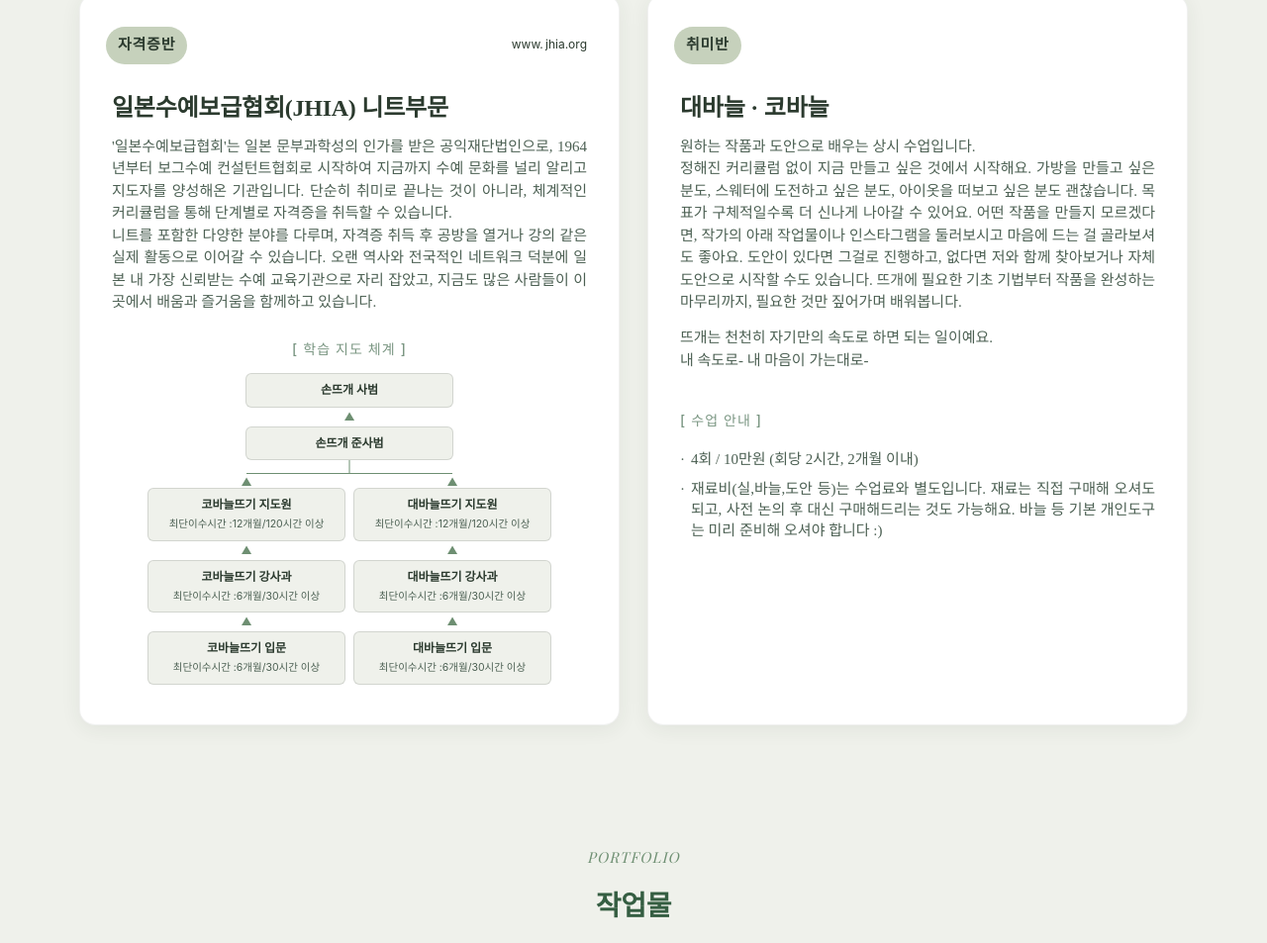
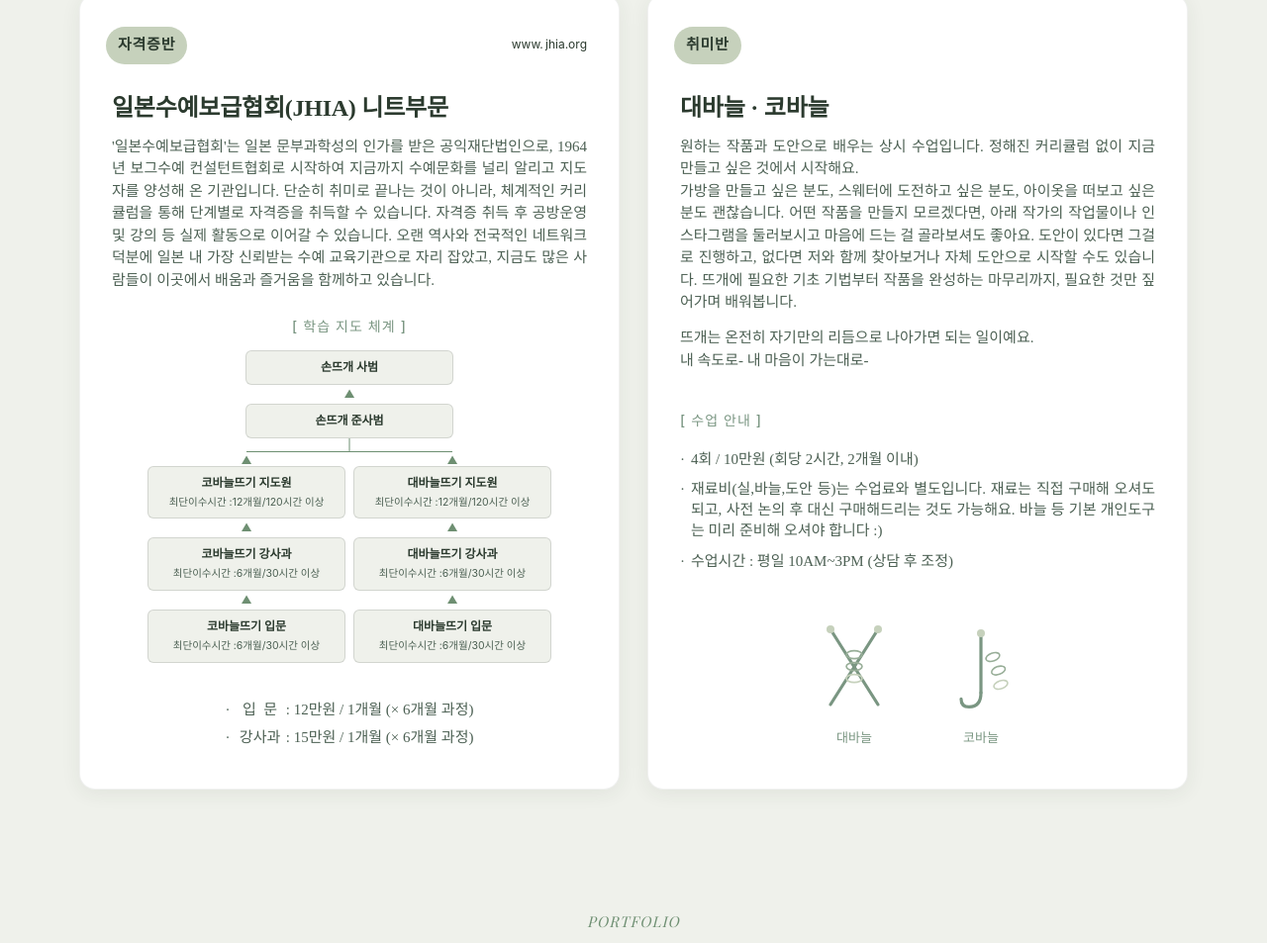
Before and after one commit to haan232/dd-ddt, a plain HTML site: page index.html in a window 1280 px wide. Shown: the part 1446-2399 px from the top of the page at 99% size. Drawn offline with nearby package versions, Linux system fonts and the light colour scheme; grey boxes are pictures that could not be loaded; a web font is replaced by a local one.

Commit message:
Add files via upload

```diff
--- a/css/style.css
+++ b/css/style.css
@@ -500,6 +500,27 @@
 .class-card__title { margin: 0; font-size: 24px; line-height: 1; margin-top: 16px; }
 .class-card__desc + .class-card__title { margin-top: 16px; }
 .class-card__desc { margin: 0; color: #4C6053; font-size: 15px; line-height: 1.5; text-align: justify; }
+.class-card__pictos {
+  display: none;
+}
+@media (min-width: 760px) {
+  .class-card__pictos {
+    display: flex;
+    justify-content: center;
+    gap: 48px;
+    margin-top: auto;
+    padding-top: 32px;
+  }
+  .class-card__picto {
+    display: flex;
+    flex-direction: column;
+    align-items: center;
+    gap: 10px;
+    color: var(--brown-soft);
+    font-size: 13px;
+    font-family: var(--sans);
+  }
+}
 .class-card__meta {
   list-style: none;
   padding: 0;
--- a/index.html
+++ b/index.html
@@ -111,8 +111,7 @@
         </div>
         <h3 class="class-card__title">일본수예보급협회(JHIA) 니트부문</h3>
         <p class="class-card__desc">
-          '일본수예보급협회'는 일본 문부과학성의 인가를 받은 공익재단법인으로, 1964년부터 보그수예 컨설턴트협회로 시작하여 지금까지 수예 문화를 널리 알리고 지도자를 양성해온 기관입니다. 단순히 취미로 끝나는 것이 아니라, 체계적인 커리큘럼을 통해 단계별로 자격증을 취득할 수 있습니다.<br>
-          니트를 포함한 다양한 분야를 다루며, 자격증 취득 후 공방을 열거나 강의 같은 실제 활동으로 이어갈 수 있습니다. 오랜 역사와 전국적인 네트워크 덕분에 일본 내 가장 신뢰받는 수예 교육기관으로 자리 잡았고, 지금도 많은 사람들이 이곳에서 배움과 즐거움을 함께하고 있습니다.
+          '일본수예보급협회'는 일본 문부과학성의 인가를 받은 공익재단법인으로, 1964년 보그수예 컨설턴트협회로 시작하여 지금까지 수예문화를 널리 알리고 지도자를 양성해 온 기관입니다. 단순히 취미로 끝나는 것이 아니라, 체계적인 커리큘럼을 통해 단계별로 자격증을 취득할 수 있습니다. 자격증 취득 후 공방운영 및 강의 등 실제 활동으로 이어갈 수 있습니다. 오랜 역사와 전국적인 네트워크 덕분에 일본 내 가장 신뢰받는 수예 교육기관으로 자리 잡았고, 지금도 많은 사람들이 이곳에서 배움과 즐거움을 함께하고 있습니다.
         </p>
 
         <!-- 학습지도체계 차트 -->
@@ -180,14 +179,27 @@
           </div>
 
         </div>
+
+        <p class="class-card__desc" style="margin-top:20px; text-align:center;">
+          <span style="display:inline-flex;flex-direction:column;align-items:flex-start;gap:0.4em;">
+            <span style="display:flex;gap:0.5em;">
+              <span>·</span>
+              <span><span style="display:inline-block;width:3em;">입&nbsp;&nbsp;문</span> : 12만원 / 1개월 (× 6개월 과정)</span>
+            </span>
+            <span style="display:flex;gap:0.5em;">
+              <span>·</span>
+              <span><span style="display:inline-block;width:3em;">강사과</span> : 15만원 / 1개월 (× 6개월 과정)</span>
+            </span>
+          </span>
+        </p>
       </article>
 
       <article class="class-card">
         <div class="class-card__tag">취미반</div>
         <h3 class="class-card__title">대바늘 · 코바늘</h3>
         <p class="class-card__desc">
-          원하는 작품과 도안으로 배우는 상시 수업입니다.<br>
-          정해진 커리큘럼 없이 지금 만들고 싶은 것에서 시작해요. 가방을 만들고 싶은 분도, 스웨터에 도전하고 싶은 분도, 아이옷을 떠보고 싶은 분도 괜찮습니다. 목표가 구체적일수록 더 신나게 나아갈 수 있어요. 어떤 작품을 만들지 모르겠다면, 작가의 아래 작업물이나 인스타그램을 둘러보시고 마음에 드는 걸 골라보셔도 좋아요. 도안이 있다면 그걸로 진행하고, 없다면 저와 함께 찾아보거나 자체 도안으로 시작할 수도 있습니다. 뜨개에 필요한 기초 기법부터 작품을 완성하는 마무리까지, 필요한 것만 짚어가며 배워봅니다.<span style="display:block;margin-bottom:0.9em"></span>뜨개는 천천히 자기만의 속도로 하면 되는 일이예요.<br>
+          원하는 작품과 도안으로 배우는 상시 수업입니다. 정해진 커리큘럼 없이 지금 만들고 싶은 것에서 시작해요.<br>
+          가방을 만들고 싶은 분도, 스웨터에 도전하고 싶은 분도, 아이옷을 떠보고 싶은 분도 괜찮습니다. 어떤 작품을 만들지 모르겠다면, 아래 작가의 작업물이나 인스타그램을 둘러보시고 마음에 드는 걸 골라보셔도 좋아요. 도안이 있다면 그걸로 진행하고, 없다면 저와 함께 찾아보거나 자체 도안으로 시작할 수도 있습니다. 뜨개에 필요한 기초 기법부터 작품을 완성하는 마무리까지, 필요한 것만 짚어가며 배워봅니다.<span style="display:block;margin-bottom:0.9em"></span>뜨개는 온전히 자기만의 리듬으로 나아가면 되는 일이예요.<br>
           내 속도로- 내 마음이 가는대로-<br><br>
         </p>
         <p class="class-card__desc">
@@ -200,7 +212,44 @@
             <span>·</span>
             <span>재료비(실,바늘,도안 등)는 수업료와 별도입니다. 재료는 직접 구매해 오셔도 되고, 사전 논의 후 대신 구매해드리는 것도 가능해요. 바늘 등 기본 개인도구는 미리 준비해 오셔야 합니다 :)</span>
           </span>
+          <span style="display:flex;gap:0.4em;margin-top:0.6em;">
+            <span>·</span>
+            <span>수업시간 : 평일 10AM~3PM (상담 후 조정)</span>
+          </span>
         </p>
+
+        <div class="class-card__pictos">
+          <div class="class-card__picto">
+            <svg xmlns="http://www.w3.org/2000/svg" viewBox="0 0 100 120" width="80" height="96" aria-hidden="true">
+              <!-- 대바늘 두 개 교차 -->
+              <line x1="20" y1="10" x2="80" y2="105" stroke="#7A9682" stroke-width="4" stroke-linecap="round"/>
+              <line x1="80" y1="10" x2="20" y2="105" stroke="#7A9682" stroke-width="4" stroke-linecap="round"/>
+              <!-- 바늘 끝 동그라미 -->
+              <circle cx="20" cy="10" r="5" fill="#C6D1BC"/>
+              <circle cx="80" cy="10" r="5" fill="#C6D1BC"/>
+              <!-- 실 루프들 -->
+              <ellipse cx="50" cy="42" rx="10" ry="5" fill="none" stroke="#98AE98" stroke-width="2"/>
+              <ellipse cx="50" cy="57" rx="10" ry="5" fill="none" stroke="#98AE98" stroke-width="2"/>
+              <ellipse cx="50" cy="72" rx="10" ry="5" fill="none" stroke="#C6D1BC" stroke-width="2"/>
+            </svg>
+            <span>대바늘</span>
+          </div>
+          <div class="class-card__picto">
+            <svg xmlns="http://www.w3.org/2000/svg" viewBox="0 0 100 120" width="80" height="96" aria-hidden="true">
+              <!-- 코바늘 몸통 -->
+              <line x1="50" y1="15" x2="50" y2="90" stroke="#7A9682" stroke-width="4" stroke-linecap="round"/>
+              <!-- 코바늘 훅 -->
+              <path d="M50 90 Q50 108 35 108 Q25 108 25 98" fill="none" stroke="#7A9682" stroke-width="4" stroke-linecap="round"/>
+              <!-- 바늘 끝 동그라미 -->
+              <circle cx="50" cy="15" r="5" fill="#C6D1BC"/>
+              <!-- 코사슬 루프들 -->
+              <ellipse cx="65" cy="45" rx="9" ry="5" fill="none" stroke="#98AE98" stroke-width="2" transform="rotate(-20 65 45)"/>
+              <ellipse cx="72" cy="62" rx="9" ry="5" fill="none" stroke="#98AE98" stroke-width="2" transform="rotate(-20 72 62)"/>
+              <ellipse cx="75" cy="80" rx="9" ry="5" fill="none" stroke="#C6D1BC" stroke-width="2" transform="rotate(-20 75 80)"/>
+            </svg>
+            <span>코바늘</span>
+          </div>
+        </div>
       </article>
     </div>
   </section>
```
